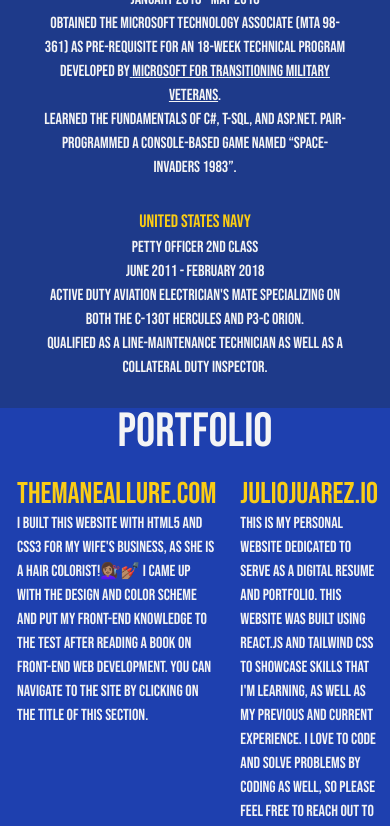
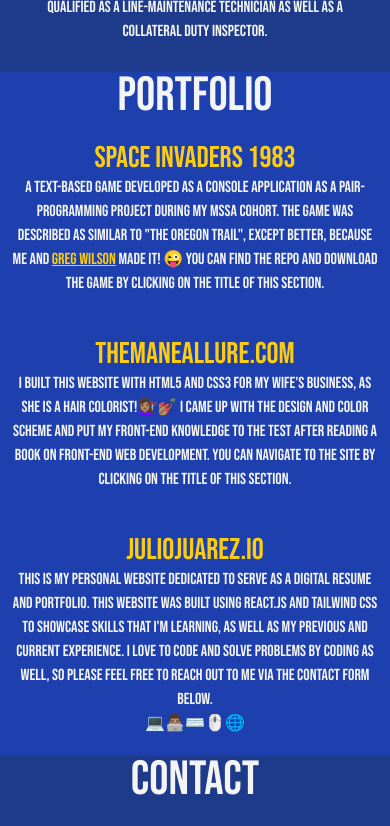
Before and after one commit to jjuarez5/jjs-personal-site, a React (Create React App) app: page / in a window 390 px wide. Shown: the part 1760-2586 px from the top of the page. Built offline with nearby package versions, Linux system fonts and the light colour scheme.

Commit message:
update responsiveness

```diff
--- a/src/About.js
+++ b/src/About.js
@@ -33,7 +33,7 @@
             </h2>
           </div>
           <div className="flex flex-row py-1 mb-5 text-zinc-100 text-justify">
-            <p className="w-6/12">
+            <p>
               I have {calculateExperience()} years of experience in the software
               engineering industry, primarily as a back-end web developer. Over
               the past four years, I have created and maintained cloud-hosted
--- a/src/Portfolio.js
+++ b/src/Portfolio.js
@@ -2,8 +2,8 @@
   return (
     <div className="bg-blue-800 text-zinc-100" id="portfolio">
       <h1 className="text-5xl text-center">Portfolio</h1>
-      <div className="flex flex-row justify-end">
-        <div className="py-5 flex flex-col">
+      <section className="text-center">
+        <div className="py-5">
           <h3 className="text-3xl text-yellow-400 px-3 text-center">
             <a
               className="hover:underline"
@@ -27,7 +27,7 @@
             on the title of this section.
           </p>
         </div>
-        <div className="py-5 flex flex-col">
+        <div className="py-5 ">
           <h3 className="text-3xl text-yellow-400 px-3 text-center">
             <a className="hover:underline" href="https://www.themaneallure.com">
               TheManeAllure.com
@@ -41,7 +41,7 @@
             clicking on the title of this section.
           </p>
         </div>
-        <div className="py-5 flex flex-col">
+        <div className="py-5 ">
           <h3 className="text-3xl text-yellow-400 px-3 text-center">
             <a className="hover:underline" href="#home">
               juliojuarez.io
@@ -53,10 +53,11 @@
             CSS to showcase skills that I'm learning, as well as my previous and
             current experience. I love to code and solve problems by coding as
             well, so please feel free to reach out to me via the contact form
-            below. 💻👨🏽‍💻⌨️🖱️🌐
+            below.
+            <br /> 💻👨🏽‍💻⌨️🖱️🌐
           </p>
         </div>
-      </div>
+      </section>
     </div>
   );
 }
```
